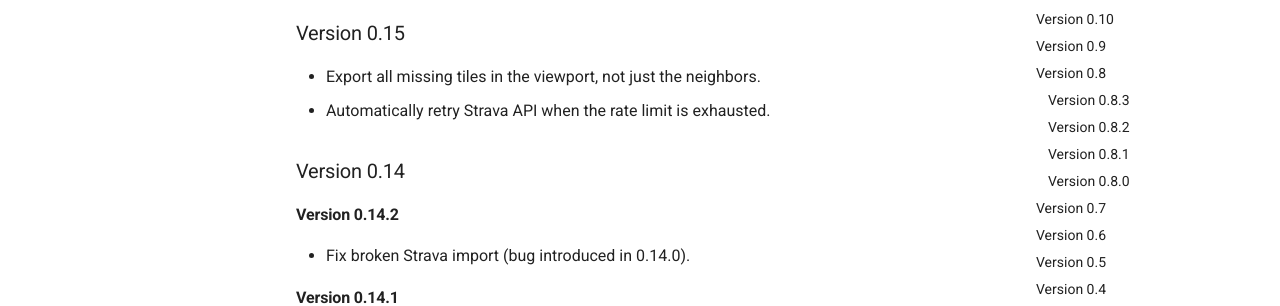
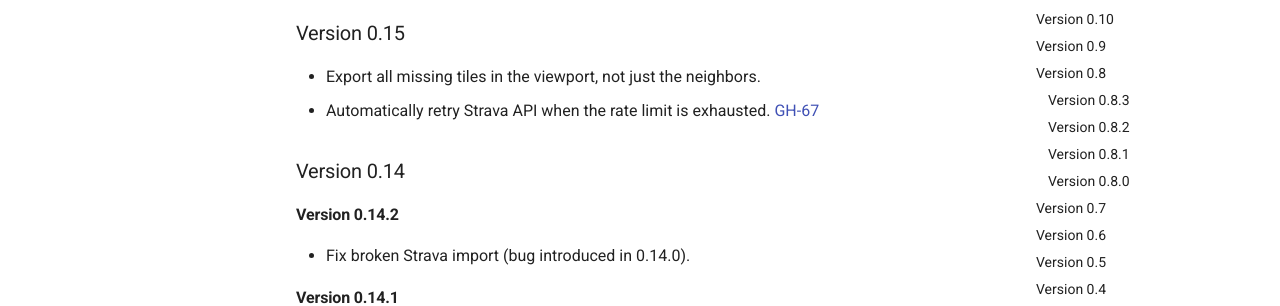
Before and after one commit to martin-ueding/geo-activity-playground, an MkDocs documentation site: the page built from docs/reference/changelog.md, in a window 1280 px wide and 900 px high. Shown: the part 361-667 px from the top of the window. Built offline with MkDocs 1.6.1 and Material for MkDocs 9.7.7, drawn with Linux system fonts in a browser that asks for light colours.

Commit message:
Add reference to pull request

```diff
--- a/docs/reference/changelog.md
+++ b/docs/reference/changelog.md
@@ -9,7 +9,7 @@ This is the pre-release series. Things haven't settled yet, so each minor versio
 ### Version 0.15
 
 - Export all missing tiles in the viewport, not just the neighbors.
-- Automatically retry Strava API when the rate limit is exhausted.
+- Automatically retry Strava API when the rate limit is exhausted. [GH-67](https://github.com/martin-ueding/geo-activity-playground/pull/67)
 
 ### Version 0.14
 
```
